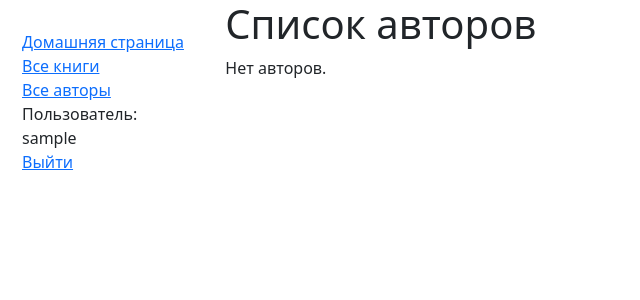
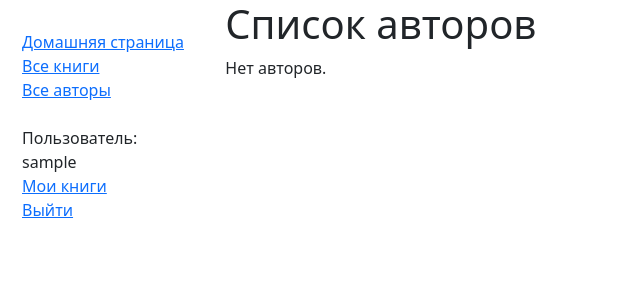
Before and after one commit to aneroid11/EduCatalog, a Django app: page /catalog/authors/ in a window 1280 px wide. Shown: the top 300 px of the page, without its empty margins (0-640 px from the left). Run offline with Django 4.2, Linux system fonts and the light colour scheme; the visitor is signed in with stand-in values (Sample User, id 1); data that the repository does not hold is empty.

Commit message:
my books link onto the index page

```diff
--- a/catalog/templates/catalog/base_generic.html
+++ b/catalog/templates/catalog/base_generic.html
@@ -20,9 +20,10 @@
                         <li><a href="{% url 'index' %}">Домашняя страница</a></li>
                         <li><a href="{% url 'books' %}">Все книги</a></li>
                         <li><a href="{% url 'authors' %}">Все авторы</a></li>
-
+                        <br>
                         {% if user.is_authenticated %}
                             <li>Пользователь: {{ user.get_username }}</li>
+                            <li><a href="{% url 'my-borrowed' %}">Мои книги</a></li>
                             <li><a href="{% url 'logout' %}?next={{ request.path }}">Выйти</a></li>
                         {% else %}
                             <li><a href="{% url 'login' %}?next={{ request.path }}">Войти</a></li>
```
